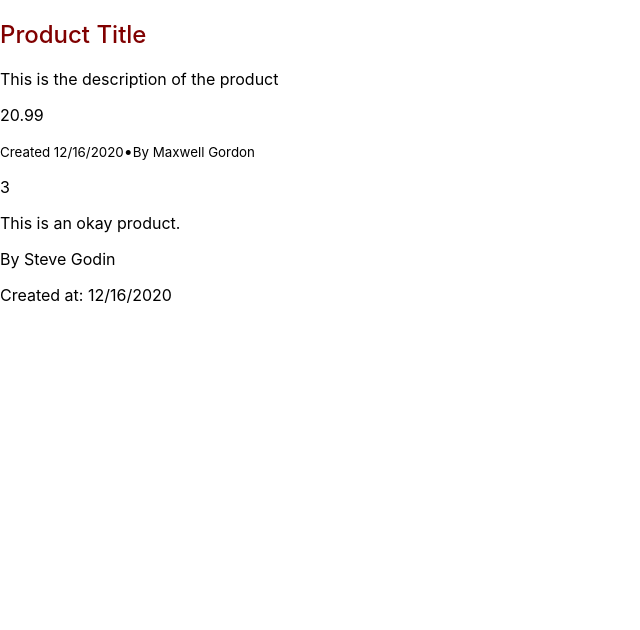
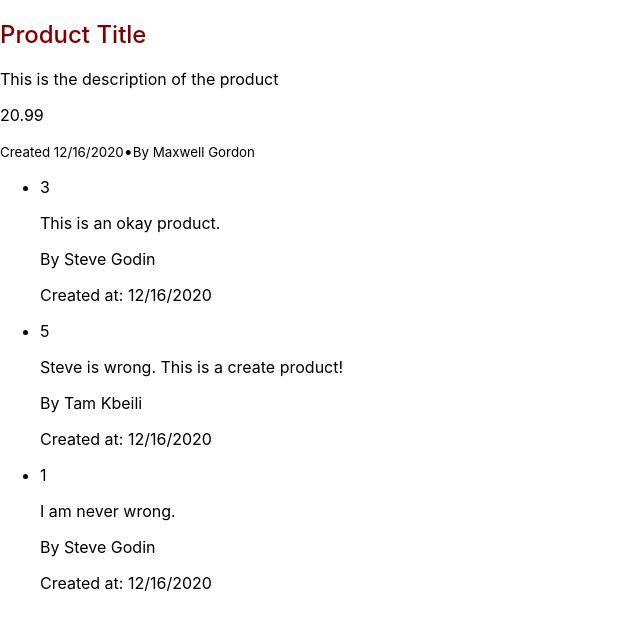
Before and after one commit to CodeCoreYVR/amazing_amazon_react_sept2020, a React (Create React App) app: page / in a window 1280 px wide. Shown: the top 630 px of the page, without its empty margins (0-640 px from the left). Built offline with nearby package versions, Linux system fonts and the light colour scheme.

Commit message:
review list

```diff
--- a/src/components/App.js
+++ b/src/components/App.js
@@ -1,11 +1,35 @@
 import React, { Component } from 'react';
 import ProductDetails from './ProductDetails';
-import ReviewDetails from './ReviewDetails';
+import ReviewList from './ReviewList';
 
 class App extends Component {
   render() {
     const seller = { full_name: 'Maxwell Gordon' };
-    const reviewer = { full_name: 'Steve Godin' };
+    const reviewer1 = { full_name: 'Steve Godin' };
+    const reviewer2 = { full_name: 'Tam Kbeili' };
+    const reviews = [
+      {
+        id: 1,
+        rating: 3,
+        body: 'This is an okay product.',
+        created_at: new Date().toLocaleDateString(),
+        reviewer: reviewer1,
+      },
+      {
+        id: 3,
+        rating: 5,
+        body: 'Steve is wrong. This is a create product!',
+        created_at: new Date().toLocaleDateString(),
+        reviewer: reviewer2,
+      },
+      {
+        id: 5,
+        rating: 1,
+        body: 'I am never wrong.',
+        created_at: new Date().toLocaleDateString(),
+        reviewer: reviewer1,
+      },
+    ];
     return (
       <div className="App">
           <ProductDetails
@@ -16,13 +40,7 @@ class App extends Component {
           created_at={new Date().toLocaleDateString()}
           seller={seller}
         />
-        <ReviewDetails
-          id={1}
-          rating={3}
-          body="This is an okay product."
-          created_at={new Date().toLocaleDateString()}
-          reviewer={reviewer}
-        />
+        <ReviewList reviews={reviews} />
       </div>
     );
   }
--- /dev/null
+++ b/src/components/ReviewList.js
@@ -0,0 +1,16 @@
+import React from 'react';
+import ReviewDetails from './ReviewDetails';
+
+function ReviewList(props) {
+  return (
+    <ul className="ReviewList">
+      {props.reviews.map(review => (
+        <li key={review.id}>
+          <ReviewDetails {...review} />
+        </li>
+      ))}
+    </ul>
+  );
+}
+
+export default ReviewList;
```
